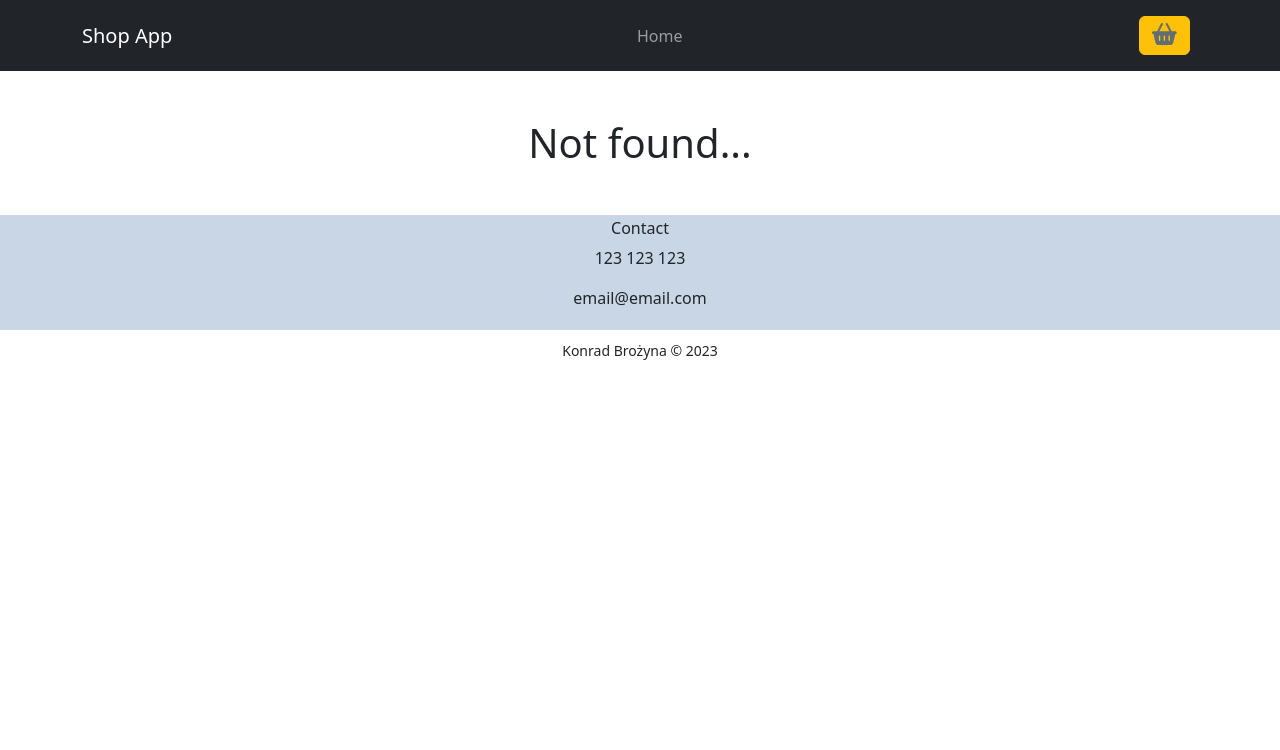
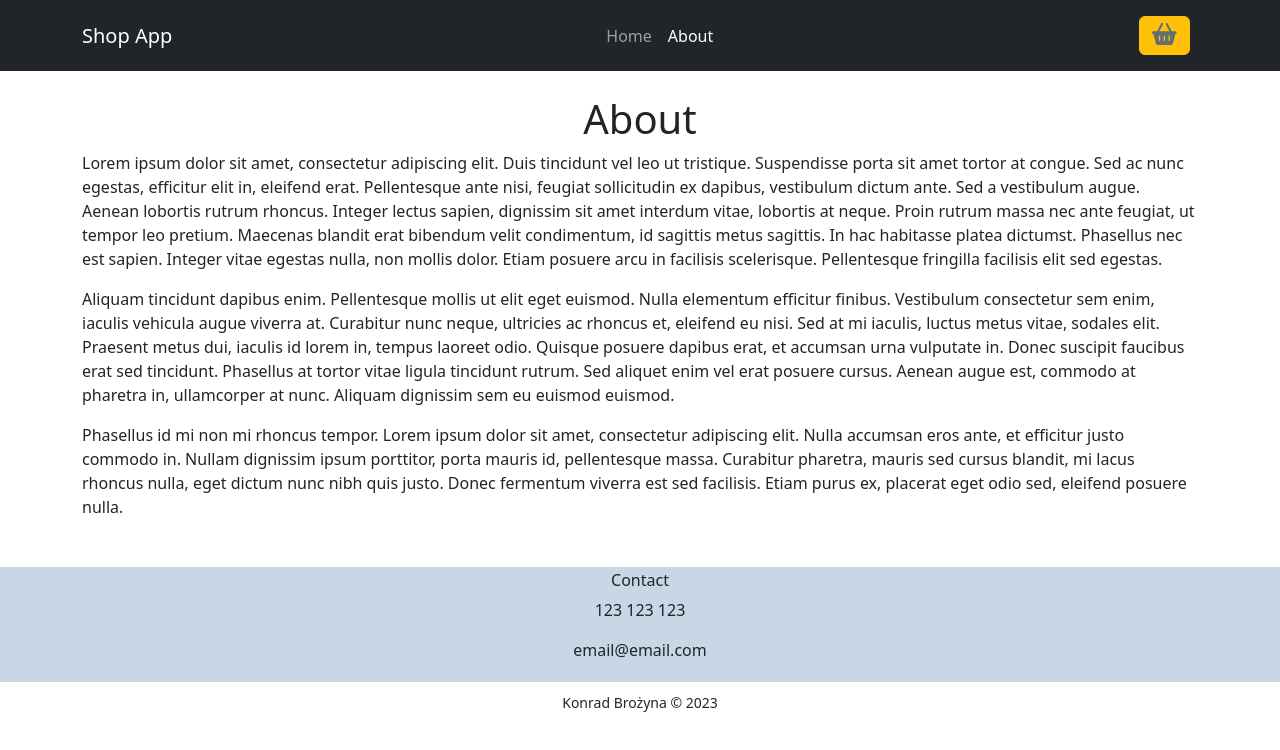
Before and after one commit to kondzio3002/ShopApp, a React (Create React App) app in the folder client/: page /about in a window 1280 px wide. Before the commit this address had no page. Shown: the top 750 px of the page. Built offline with nearby package versions, Linux system fonts and the light colour scheme.

Commit message:
Add About

```diff
--- a/client/src/App.js
+++ b/client/src/App.js
@@ -6,6 +6,7 @@ import NotFound from './components/pages/NotFound/NotFound';
 import Product from './components/features/Product/Product';
 import Cart from './components/features/Cart/Cart';
 import Order from './components/features/Order/Order';
+import About from './components/pages/About/About';
 
 const App = () => {
   return (
@@ -13,6 +14,7 @@ const App = () => {
       <Container>
         <Routes>
           <Route path='/' element={<Home />} />
+          <Route path='/about' element={<About />} />
           <Route path='/products/:id' element={<Product />} />
           <Route path='/cart' element={<Cart />} />
           <Route path='/order' element={<Order />} />
--- a/client/src/components/layout/NavBar/NavBar.js
+++ b/client/src/components/layout/NavBar/NavBar.js
@@ -11,6 +11,7 @@ const NavBar = () => {
         <Navbar.Brand>Shop App</Navbar.Brand>
         <Nav>
           <Nav.Link as={NavLink} to='/'>Home</Nav.Link>
+          <Nav.Link as={NavLink} to='/about'>About</Nav.Link>
         </Nav>
         <Nav>
           <Nav.Link as={NavLink} to='/cart'><Button variant="warning"><FontAwesomeIcon className={styles.icon} icon={faBasketShopping}></FontAwesomeIcon></Button></Nav.Link>
--- /dev/null
+++ b/client/src/components/pages/About/About.js
@@ -0,0 +1,12 @@
+const About = () => {
+  return (
+    <div className="mt-4">
+      <h1 align="center">About</h1>
+      <p>Lorem ipsum dolor sit amet, consectetur adipiscing elit. Duis tincidunt vel leo ut tristique. Suspendisse porta sit amet tortor at congue. Sed ac nunc egestas, efficitur elit in, eleifend erat. Pellentesque ante nisi, feugiat sollicitudin ex dapibus, vestibulum dictum ante. Sed a vestibulum augue. Aenean lobortis rutrum rhoncus. Integer lectus sapien, dignissim sit amet interdum vitae, lobortis at neque. Proin rutrum massa nec ante feugiat, ut tempor leo pretium. Maecenas blandit erat bibendum velit condimentum, id sagittis metus sagittis. In hac habitasse platea dictumst. Phasellus nec est sapien. Integer vitae egestas nulla, non mollis dolor. Etiam posuere arcu in facilisis scelerisque. Pellentesque fringilla facilisis elit sed egestas.</p>
+      <p>Aliquam tincidunt dapibus enim. Pellentesque mollis ut elit eget euismod. Nulla elementum efficitur finibus. Vestibulum consectetur sem enim, iaculis vehicula augue viverra at. Curabitur nunc neque, ultricies ac rhoncus et, eleifend eu nisi. Sed at mi iaculis, luctus metus vitae, sodales elit. Praesent metus dui, iaculis id lorem in, tempus laoreet odio. Quisque posuere dapibus erat, et accumsan urna vulputate in. Donec suscipit faucibus erat sed tincidunt. Phasellus at tortor vitae ligula tincidunt rutrum. Sed aliquet enim vel erat posuere cursus. Aenean augue est, commodo at pharetra in, ullamcorper at nunc. Aliquam dignissim sem eu euismod euismod.</p>
+      <p>Phasellus id mi non mi rhoncus tempor. Lorem ipsum dolor sit amet, consectetur adipiscing elit. Nulla accumsan eros ante, et efficitur justo commodo in. Nullam dignissim ipsum porttitor, porta mauris id, pellentesque massa. Curabitur pharetra, mauris sed cursus blandit, mi lacus rhoncus nulla, eget dictum nunc nibh quis justo. Donec fermentum viverra est sed facilisis. Etiam purus ex, placerat eget odio sed, eleifend posuere nulla.</p>
+    </div>
+  );
+};
+
+export default About;
```
